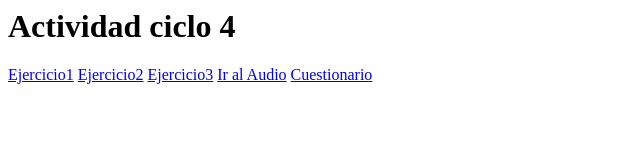
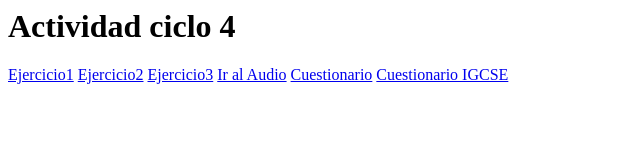
Before and after one commit to juanortiz02est/juanortiz02est.github.io, a plain HTML site: page index.html in a window 1280 px wide. Shown: the whole page, without its empty margins (0-640 px from the left). Drawn offline with Linux system fonts and the light colour scheme.

Commit message:
Update index.html

```diff
--- a/index.html
+++ b/index.html
@@ -9,6 +9,7 @@
         <a href="Ejercicio3.html">Ejercicio3</a>
         <a href="Audio.html">Ir al Audio</a>
          <a href="Cuestionario.html">Cuestionario</a>
+        <a href="IGCSE.html">Cuestionario IGCSE</a>
     </body>
 
 
```
